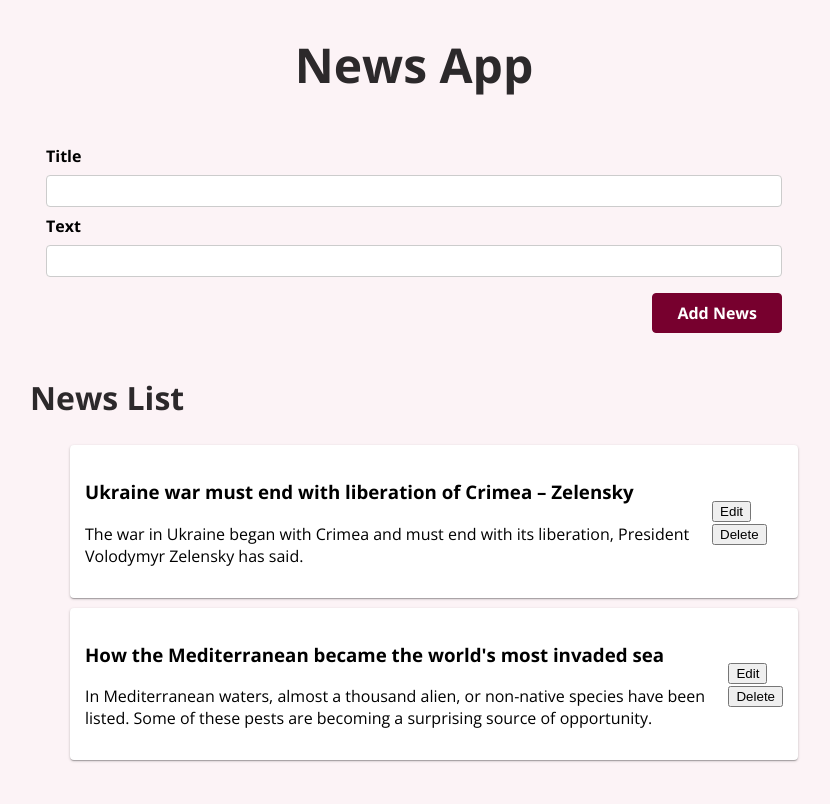
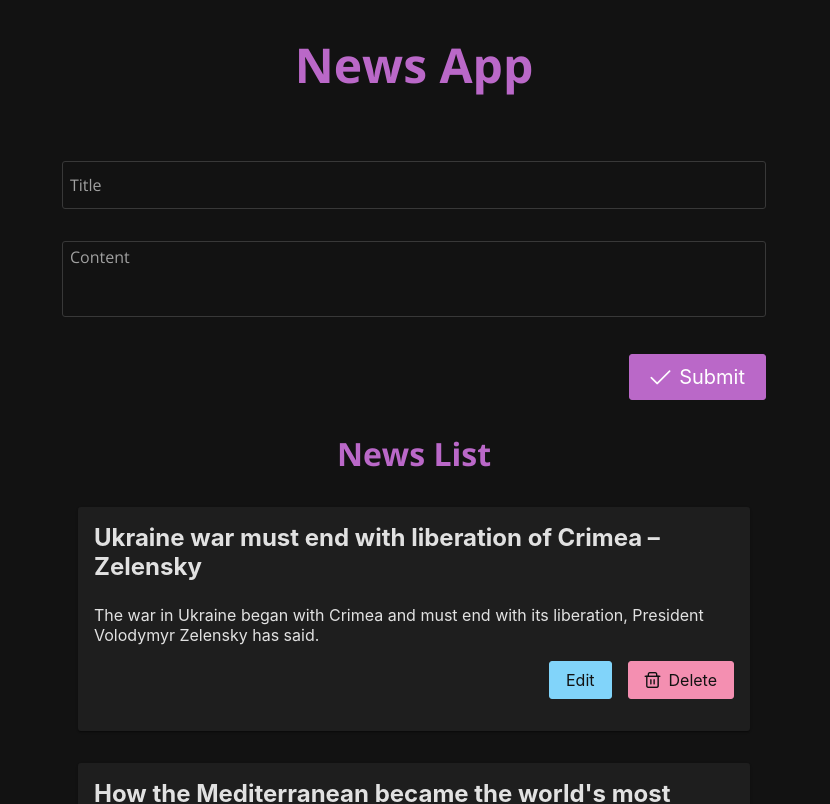
Before and after one commit to agressive-nicoleta/news, a React (Create React App) app: page / in a window 1280 px wide. Shown: the top 804 px of the page, without its empty margins (226-1056 px from the left). Built offline with nearby package versions, Linux system fonts and the light colour scheme.

Commit message:
App improved with PrimeReact

```diff
--- a/package.json
+++ b/package.json
@@ -15,12 +15,16 @@
     "@types/react-dom": "^18.0.0",
     "mobx": "^6.6.1",
     "mobx-react-lite": "^3.4.0",
+    "primeflex": "^3.2.1",
+    "primeicons": "^5.0.0",
+    "primereact": "^8.4.0",
     "react": "^18.2.0",
     "react-dom": "^18.2.0",
     "react-router": "^6.3.0",
     "react-router-dom": "^6.3.0",
     "react-scripts": "5.0.1",
     "react-toastify": "^9.0.8",
+    "react-transition-group": "^4.4.5",
     "typescript": "^4.4.2",
     "web-vitals": "^2.1.0"
   },
--- a/src/App.tsx
+++ b/src/App.tsx
@@ -1,5 +1,8 @@
 import NewsForm from "./components/NewsForm";
 import NewsList from "./components/NewsList";
+import "primereact/resources/themes/arya-purple/theme.css"; //theme
+import "primereact/resources/primereact.min.css"; //core css
+import "primeicons/primeicons.css"; //icons
 
 function App() {
   return (
--- a/src/components/FlexContainer.tsx
+++ /dev/null
@@ -1,27 +0,0 @@
-import React from "react";
-import classes from "./NewsItem.module.css";
-
-interface IProps {
-  children: React.ReactNode;
-  display?: "flex";
-  justifyContent?: string;
-  alignItems?: string;
-}
-
-const FlexContainer = ({
-  children,
-  display = "flex",
-  justifyContent = "space-between",
-  alignItems = "center",
-}: IProps) => {
-  return (
-    <div
-      className={classes.newsItem}
-      style={{ display, justifyContent, alignItems }}
-    >
-      {children}
-    </div>
-  );
-};
-
-export default FlexContainer;
--- /dev/null
+++ b/src/components/NewsForm.css
@@ -0,0 +1,24 @@
+.form {
+  padding: 2rem;
+}
+
+.p-float-label {
+  margin-bottom: 2rem;
+}
+
+.text-base {
+  width: 100%;
+}
+
+.title {
+  height: 3rem;
+}
+
+.content {
+  height: none;
+}
+
+.actions {
+  margin-top: 1rem;
+  text-align: right;
+}
--- a/src/components/NewsForm.module.css
+++ /dev/null
@@ -1,45 +0,0 @@
-.form {
-    padding: 1rem;
-}
-
-.control {
-    margin-bottom: 0.5rem;
-}
-
-.control label {
-    display: block;
-    font-weight: bold;
-    margin-bottom: 0.5rem;
-}
-
-.control input,
-.control textarea {
-    display: block;
-    font: inherit;
-    border-radius: 4px;
-    border: 1px solid #ccc;
-    padding: 0.25rem;
-    width: 100%;
-}
-
-.actions {
-    margin-top: 1rem;
-    text-align: right;
-}
-
-.actions button {
-    font: inherit;
-    cursor: pointer;
-    background-color: #77002e;
-    color: white;
-    padding: 0.5rem 1.5rem;
-    border: 1px solid #77002e;
-    border-radius: 4px;
-    font-weight: bold;
-}
-
-.actions button:hover,
-.actions button:active {
-    background-color: #a50e48;
-    border-color: #a50e48;
-}
--- a/src/components/NewsForm.tsx
+++ b/src/components/NewsForm.tsx
@@ -1,38 +1,60 @@
-import React, { useRef } from "react";
-import classes from "./NewsForm.module.css";
+import React, { useState } from "react";
+import "./NewsForm.css";
 import { useStore } from "../use-stores";
+import { InputText } from "primereact/inputtext";
+import { InputTextarea } from "primereact/inputtextarea";
+import { Button } from "primereact/button";
 
 const NewsForm = () => {
+  const [title, setTitle] = useState("");
+  const [text, setText] = useState("");
   const { newsStore } = useStore();
-
-  const newsTitleInputRef = useRef<HTMLInputElement>(null);
-  const newsTextInputRef = useRef<HTMLInputElement>(null);
 
   const handleSubmit = (e: React.FormEvent) => {
     e.preventDefault();
     const newInfo = {
       id: Date.now(),
-      title: newsTitleInputRef.current!.value,
-      text: newsTextInputRef.current!.value,
+      title,
+      text,
     };
     newsStore.addNews(newInfo);
     console.log(newsStore.news);
   };
 
   return (
-    <form className={classes.form} noValidate>
-      <div className={classes.control}>
-        <label htmlFor="title">Title</label>
-        <input type="text" required id="title" ref={newsTitleInputRef}></input>
-      </div>
-      <div className={classes.control}>
-        <label htmlFor="text">Text</label>
-        <input type="text" required id="text" ref={newsTextInputRef}></input>
-      </div>
-      <div className={classes.actions}>
-        <button type="button" onClick={handleSubmit}>
-          Add News
-        </button>
+    <form noValidate className="form">
+      <div className="card">
+        <span className="p-float-label">
+          <InputText
+            type="text"
+            className="title text-base text-color surface-overlay p-2 border-1 border-solid surface-border border-round appearance-none outline-none focus:border-primary"
+            placeholder="Large"
+            required
+            id="title"
+            onChange={(e) => setTitle(e.target.value)}
+          ></InputText>
+          <label htmlFor="title">Title</label>
+        </span>
+        <span className="p-float-label content">
+          <InputTextarea
+            rows={3}
+            required
+            id="text"
+            className="content text-base text-color surface-overlay border-1 border-solid surface-border border-round appearance-none outline-none focus:border-primary"
+            onChange={(e) => setText(e.target.value)}
+            autoResize
+          ></InputTextarea>
+          <label htmlFor="text">Content</label>
+        </span>
+        <div className="actions">
+          <Button
+            type="button"
+            label="Submit"
+            icon="pi pi-check"
+            className="p-button-lg"
+            onClick={handleSubmit}
+          ></Button>
+        </div>
       </div>
     </form>
   );
--- /dev/null
+++ b/src/components/NewsItem.css
@@ -0,0 +1,15 @@
+.news-card {
+  width: 100%;
+  margin-top: 2rem;
+}
+
+.news-list {
+  padding-left: 3rem;
+  padding-right: 3rem;
+}
+
+.edit-form {
+  margin-top: 2rem;
+  padding: 3rem 3rem 1rem 3rem;
+  border: 2px solid #e1bee7;
+}
--- a/src/components/NewsItem.module.css
+++ /dev/null
@@ -1,13 +0,0 @@
-.newsItem {
-  background-color: white;
-  display: flex;
-  justify-content: space-between;
-  align-items: center;
-  padding: 1rem;
-  padding: 15px;
-  background-color: white;
-  border-radius: 4px;
-  margin: 10px 0px;
-  box-shadow: rgba(0, 0, 0, 0.2) 0px 1px 3px 0px,
-    rgba(0, 0, 0, 0.14) 0px 1px 1px 0px, rgba(0, 0, 0, 0.12) 0px 2px 1px -1px;
-}
--- a/src/components/NewsItem.tsx
+++ b/src/components/NewsItem.tsx
@@ -1,8 +1,13 @@
 import React, { useState } from "react";
+import "./NewsItem.css";
+import "./NewsForm.css";
 import News from "../store/NewsStore";
 import { useStore } from "../use-stores";
 import { observer } from "mobx-react-lite";
-import FlexContainer from "./FlexContainer";
+import { Card } from "primereact/card";
+import { Button } from "primereact/button";
+import { InputText } from "primereact/inputtext";
+import { InputTextarea } from "primereact/inputtextarea";
 
 interface Props {
   news: News;
@@ -26,44 +31,75 @@ const NewsItem = observer(({ news }: Props) => {
   };
 
   return (
-    <FlexContainer>
+    <div>
       {!editMode && (
-        <div onClick={() => setEditMode(true)}>
-          <h3>{news.title}</h3>
-          <p>{news.text}</p>
+        <Card
+          className="news-card"
+          title={news.title}
+          onClick={() => setEditMode(true)}
+        >
+          {news.text}
+          <div className="actions">
+            <Button
+              label="Edit"
+              className="p-button-info"
+              style={{ marginRight: "1em" }}
+              onClick={() => setEditMode(!editMode)}
+            ></Button>
+            <Button
+              label="Delete"
+              icon="pi pi-trash"
+              className="p-button-danger"
+              onClick={() => newsStore.deleteNews(news.id)}
+            ></Button>
           </div>
+        </Card>
       )}
       {editMode && (
         <form onSubmit={handleSubmit}>
+          <div className="card edit-form">
             <label htmlFor="title"></label>
-          <input
+            <span className="p-float-label">
+              <InputText
                 type="text"
                 id="title"
                 value={formTitleValue}
+                className="title text-base text-color surface-overlay p-2 border-1 border-solid surface-border border-round appearance-none outline-none focus:border-primary"
+                placeholder="Large"
                 onChange={(e: React.ChangeEvent<HTMLInputElement>) =>
                   setFormTitleValue(e.target.value)
                 }
-          ></input>
-          <label htmlFor="text"></label>
-          <input
-            type="text"
+              ></InputText>
+              <label htmlFor="title">Title</label>
+            </span>
+            <span className="p-float-label edit-content">
+              <InputTextarea
+                rows={2}
                 id="text"
                 value={formTextValue}
-            onChange={(e: React.ChangeEvent<HTMLInputElement>) =>
-              setFormTextValue(e.target.value)
-            }
+                className="content text-base text-color surface-overlay border-1 border-solid surface-border border-round appearance-none outline-none focus:border-primary"
+                onChange={(e) => setFormTextValue(e.target.value)}
+                autoResize
               />
-          <button type="submit">Save</button>
-          <button type="button" onClick={() => setEditMode(false)}>
-            Cancel
-          </button>
+              <label htmlFor="text">Content</label>
+            </span>
+            <div className="actions">
+              <Button
+                label="Save"
+                icon="pi pi-check"
+                style={{ marginRight: "1em" }}
+              ></Button>
+              <Button
+                label="Cancel"
+                icon="pi pi-times"
+                className="p-button-secondary ml-2"
+                onClick={() => setEditMode(false)}
+              ></Button>
+            </div>
+          </div>
         </form>
       )}
-      <div>
-        <button onClick={() => setEditMode(!editMode)}>Edit</button>
-        <button onClick={() => newsStore.deleteNews(news.id)}>Delete</button>
     </div>
-    </FlexContainer>
   );
 });
 
--- a/src/components/NewsList.tsx
+++ b/src/components/NewsList.tsx
@@ -1,15 +1,15 @@
-import React from "react";
 import { observer } from "mobx-react-lite";
 import NewsItem from "./NewsItem";
 import { useStore } from "../use-stores";
+import "./NewsItem.css";
 
 const NewsList = observer(() => {
   const { newsStore } = useStore();
 
   return (
-    <div>
+    <div className="card">
       <h2>News List</h2>
-      <ul>
+      <ul className="news-list">
         {newsStore.news.length === 0 && <p>No news !</p>}
         {newsStore.news.map((news) => {
           return <NewsItem key={news.id} news={news}></NewsItem>;
--- a/src/index.css
+++ b/src/index.css
@@ -1,22 +1,23 @@
-@import url('https://fonts.googleapis.com/css2?family=Open+Sans:wght@400;700&display=swap');
+@import url("https://fonts.googleapis.com/css2?family=Open+Sans:wght@400;700&display=swap");
 
 * {
   box-sizing: border-box;
 }
 
 body {
-  font-family: 'Open Sans', sans-serif;
+  font-family: "Open Sans", sans-serif;
   margin: 0 20%;
-  background-color: #fcf3f6;
+  background-color: #121212;
 }
 
-h1 {
+h1,
+h2 {
   font-size: 3rem;
-  color: #2c292b;
+  color: rgb(186, 104, 200);
   text-align: center;
 }
 
 h2 {
   font-size: 2rem;
-  color: #2c292b;
+  margin-top: 0;
 }
```
Also changed, not shown: 1 other file (tests, documents, lock files or other folders). Lines whose indentation alone changed are shown as unchanged.
